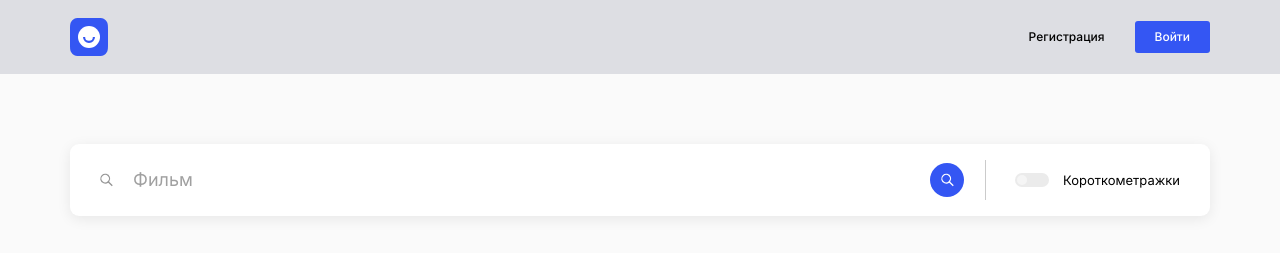
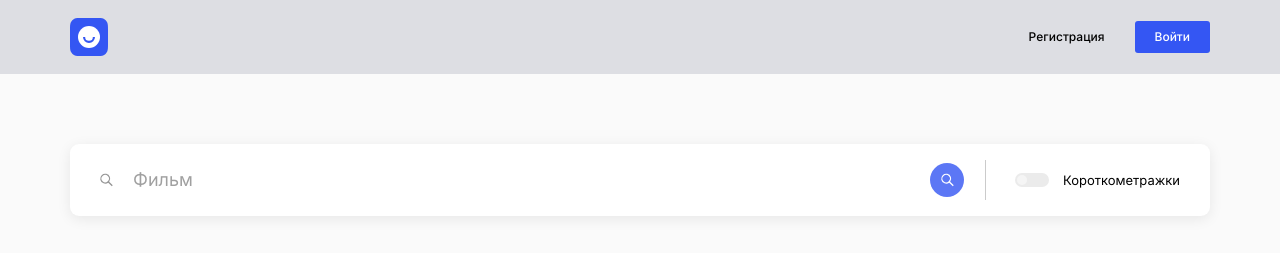
Before and after one commit to ShnaiderDanila/movies-explorer-frontend, a React (Create React App) app: page /movies in a window 1280 px wide. In both pictures the pointer is over the button 946 px from the left and 180 px from the top of the page. Shown: the top 253 px of the page. Built offline with nearby package versions, Linux system fonts and the light colour scheme.

Commit message:
feat: Add hover effect for .search-form__button in ./src/components/Movies/SearchForm/SearchForm.css

```diff
--- a/src/components/Movies/SearchForm/SearchForm.css
+++ b/src/components/Movies/SearchForm/SearchForm.css
@@ -56,6 +56,11 @@
   background-repeat: no-repeat;
   background-size: cover;
   cursor: pointer;
+  transition: opacity 0.3s ease;
+}
+
+.search-form__button:hover {
+  opacity: 0.8;
 }
 
 .search-form__line {
```
